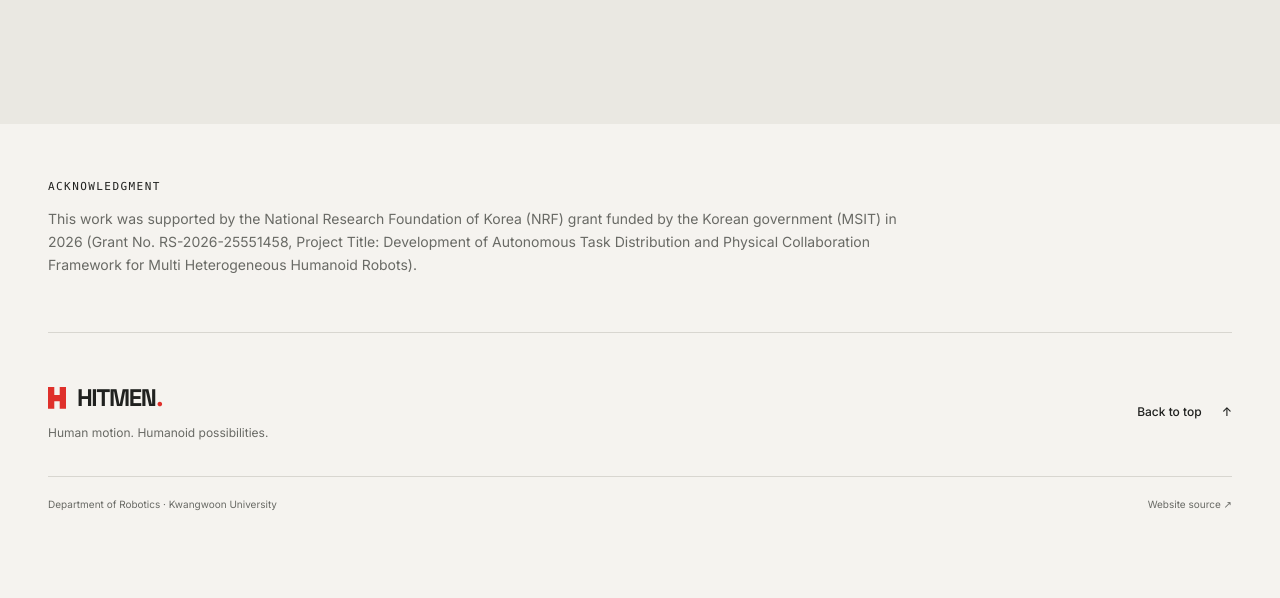
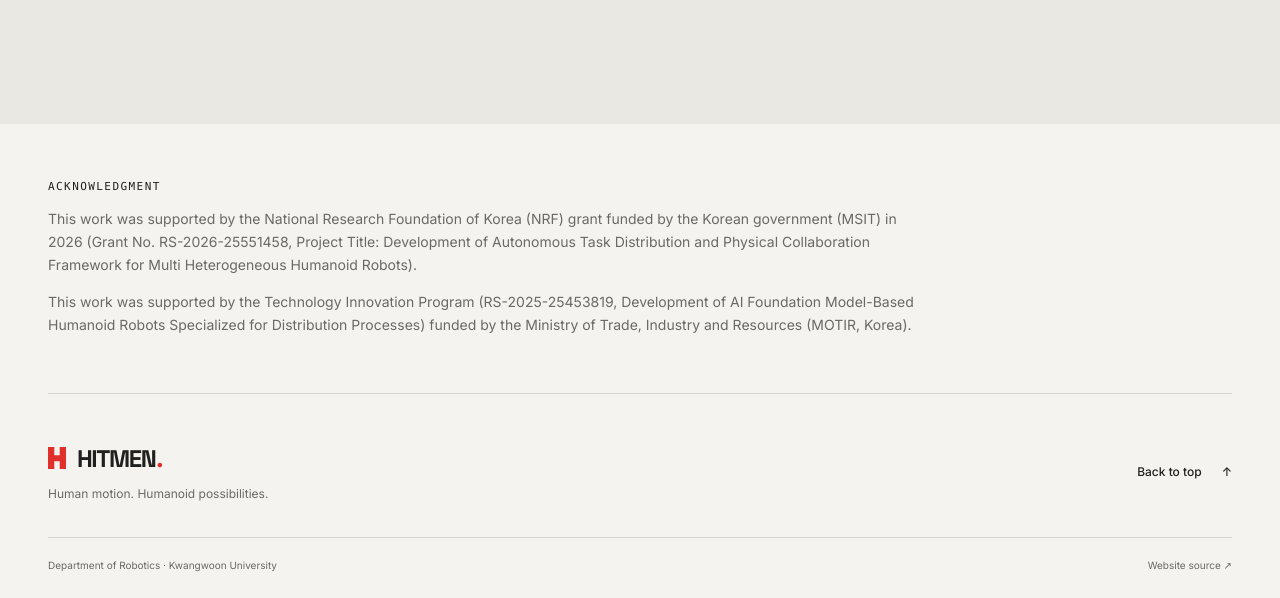
Before and after one commit to lab-dream/HITMEN, a plain HTML site: page index.html in a window 1280 px wide. Shown: the part 7972-8570 px from the top of the page. Before the commit the page ends 8509 px from the top, so only its background shows below. Drawn offline with Linux system fonts and the light colour scheme.

Commit message:
[content] Add MOTIR funding acknowledgment
Acknowledge Technology Innovation Program grant RS-2025-25453819
(MOTIR, Korea) below the NRF acknowledgment.

Co-Authored-By: Claude Opus 5.5 <noreply@anthropic.com>

```diff
--- a/index.html
+++ b/index.html
@@ -15,7 +15,7 @@
   <meta name="twitter:card" content="summary_large_image">
   <link rel="icon" type="image/svg+xml" href="assets/favicon.svg">
   <link rel="preload" href="assets/fonts/space-grotesk-latin.woff2" as="font" type="font/woff2" crossorigin>
-  <link rel="stylesheet" href="styles.css?v=20261113-ack">
+  <link rel="stylesheet" href="styles.css?v=20261113-ack2">
   <script src="script.js" defer></script>
 </head>
 <body>
@@ -117,6 +117,7 @@
     <section class="acknowledgment wrap" id="acknowledgment" aria-labelledby="acknowledgment-title">
       <p class="eyebrow" id="acknowledgment-title">ACKNOWLEDGMENT</p>
       <p>This work was supported by the National Research Foundation of Korea (NRF) grant funded by the Korean government (MSIT) in 2026 (Grant No. RS-2026-25551458, Project Title: Development of Autonomous Task Distribution and Physical Collaboration Framework for Multi Heterogeneous Humanoid Robots).</p>
+      <p>This work was supported by the Technology Innovation Program (RS-2025-25453819, Development of AI Foundation Model-Based Humanoid Robots Specialized for Distribution Processes) funded by the Ministry of Trade, Industry and Resources (MOTIR, Korea).</p>
     </section>
   </main>
 
--- a/styles.css
+++ b/styles.css
@@ -844,7 +844,7 @@ h2 {
   border-bottom:1px solid var(--line);
 }
 
-.acknowledgment p:last-child {
+.acknowledgment p:not(.eyebrow) {
   margin:14px 0 0;
   max-width:880px;
   color:var(--muted);
```
